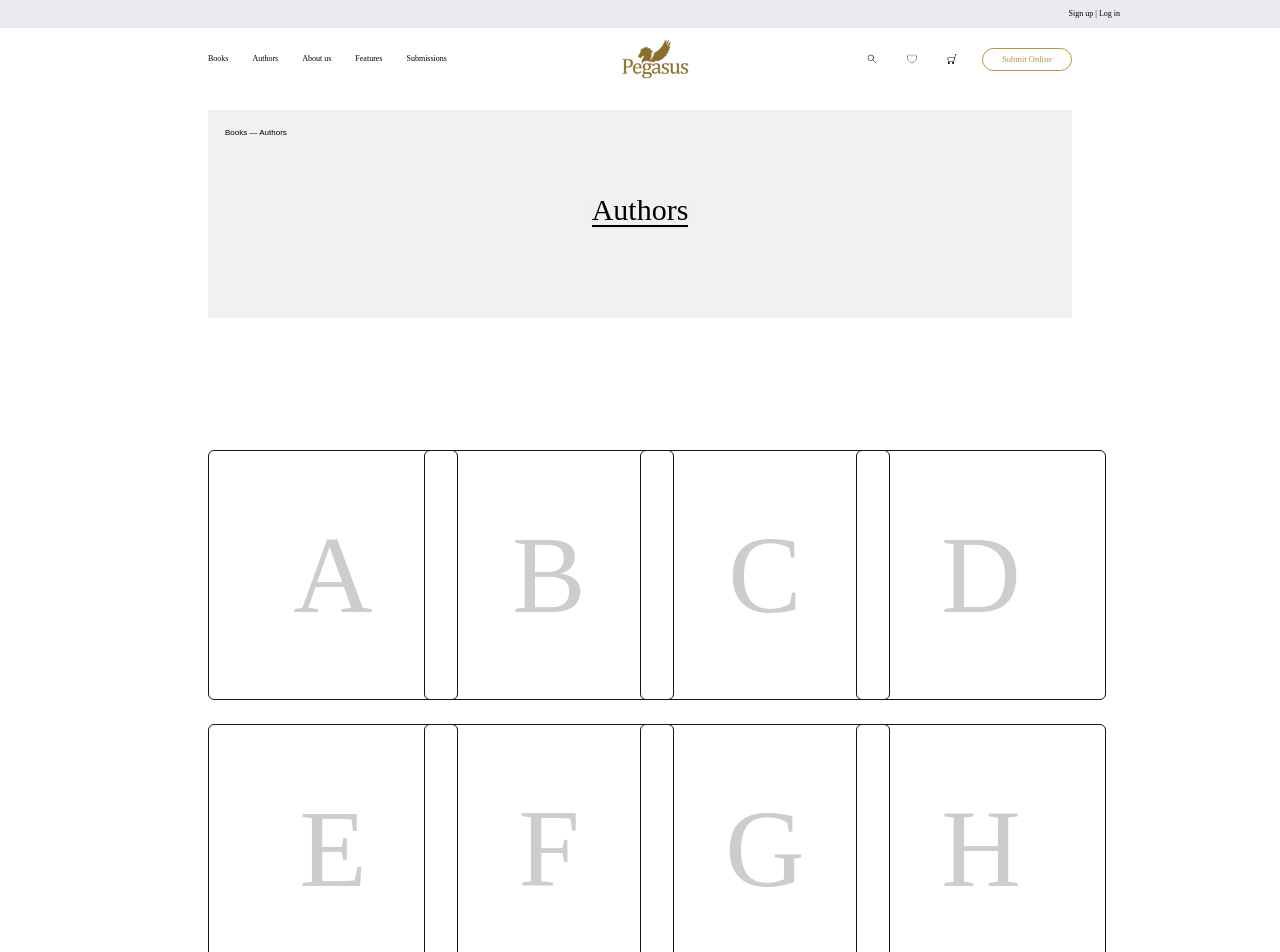
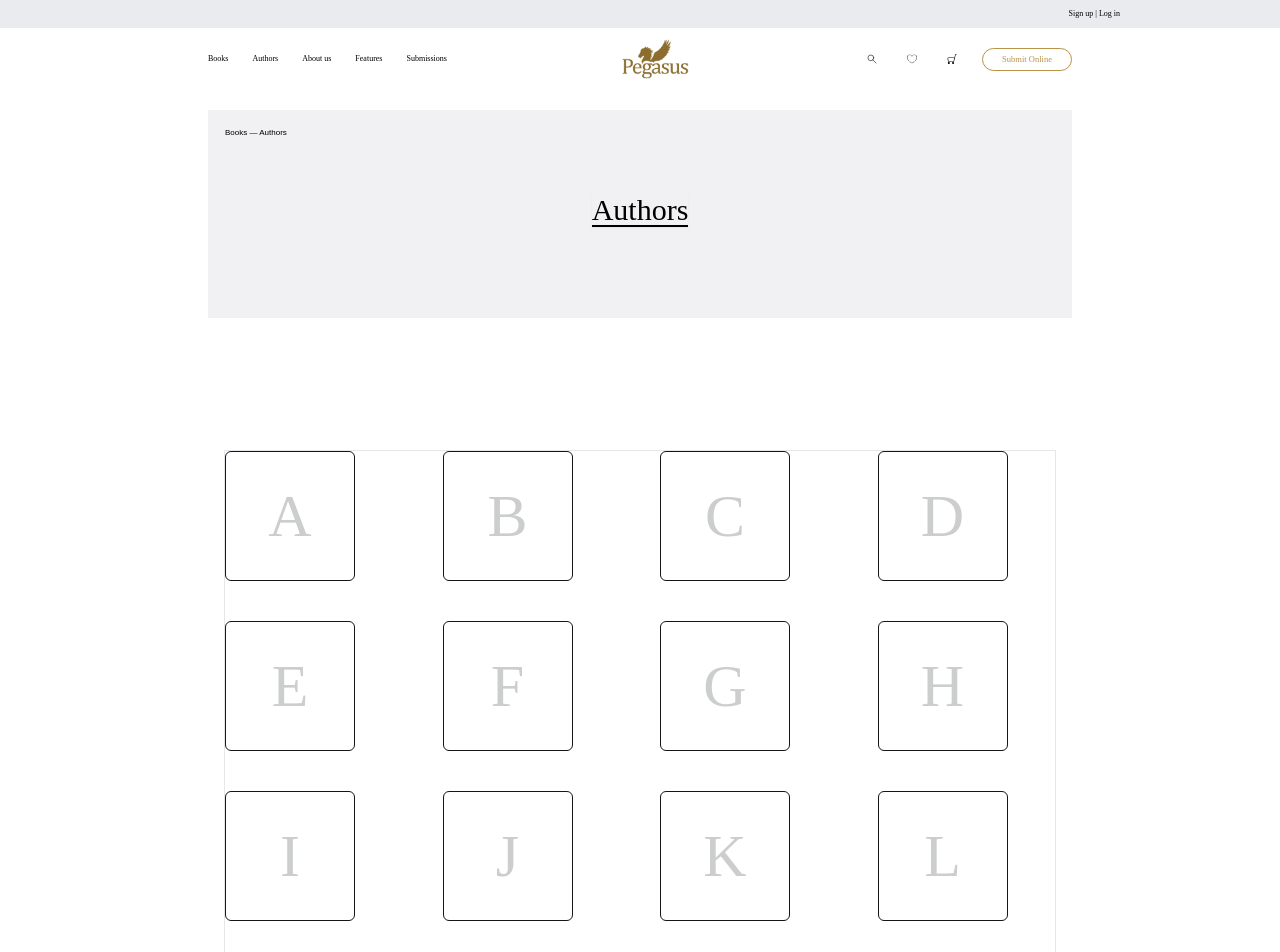
Before and after one commit to Hadees621/pegasus, a React (Create React App) app: page /authors in a window 1280 px wide. Shown: the top 952 px of the page. Built offline with nearby package versions, Linux system fonts and the light colour scheme.

Commit message:
till 1024

```diff
--- a/src/pages/authors/components/Section.js
+++ b/src/pages/authors/components/Section.js
@@ -12,12 +12,12 @@ const Section = () => {
                 </div>
             </div>
 
-            <div className="w-full justify-center 320:px-6 768:px-12 1024:px-52 1440:px-[290px] 1535:px-[360px] 2000:px-[660px] py-28">
+            <div className="w-full justify-center items-center 320:px-6 768:px-12 1024:px-56 1440:px-[290px] 1535:px-[360px] 2000:px-[660px] py-28">
 
-                <div className="grid grid-cols-4 gap-y-6">
+                <div className="1024:grid 1024:grid-cols-4 gap-y-6 320:flex 320:flex-wrap 320:gap-5 1024:gap-10 border items-center justify-center">
                     {alphabets.split("").map((letter, index) => (
-                        <div key={index} className="group flex flex-col items-center justify-center h-[250px] w-[250px] border-[1.5px] border-[#151516] rounded-md hover:bg-[#EEF1F2]">
-                            <h1 className="text-[110px] font-fairplay text-[#CCCDCD] group-hover:text-black">{letter}</h1>
+                        <div key={index} className="group flex flex-col items-center justify-center 320:h-[100px] 320:w-[100px] 1024:h-[130px] 1024:w-[130px] h-[250px] w-[250px] border-[1.5px] border-[#151516] rounded-md hover:bg-[#EEF1F2]">
+                            <h1 className="320:text-[40px] 1024:text-[60px] text-[110px] font-fairplay text-[#CCCDCD] group-hover:text-black">{letter}</h1>
                             <svg className="hidden group-hover:block" xmlns="http://www.w3.org/2000/svg" width="36" height="36" viewBox="0 0 16 16"><g transform="rotate(90 8 8) translate(16 0) scale(-1 1)"><path fill="currentColor" fill-rule="evenodd" d="M8 15a.5.5 0 0 0 .5-.5V2.707l3.146 3.147a.5.5 0 0 0 .708-.708l-4-4a.5.5 0 0 0-.708 0l-4 4a.5.5 0 1 0 .708.708L7.5 2.707V14.5a.5.5 0 0 0 .5.5" /></g></svg>
                         </div>
                     ))}
```
